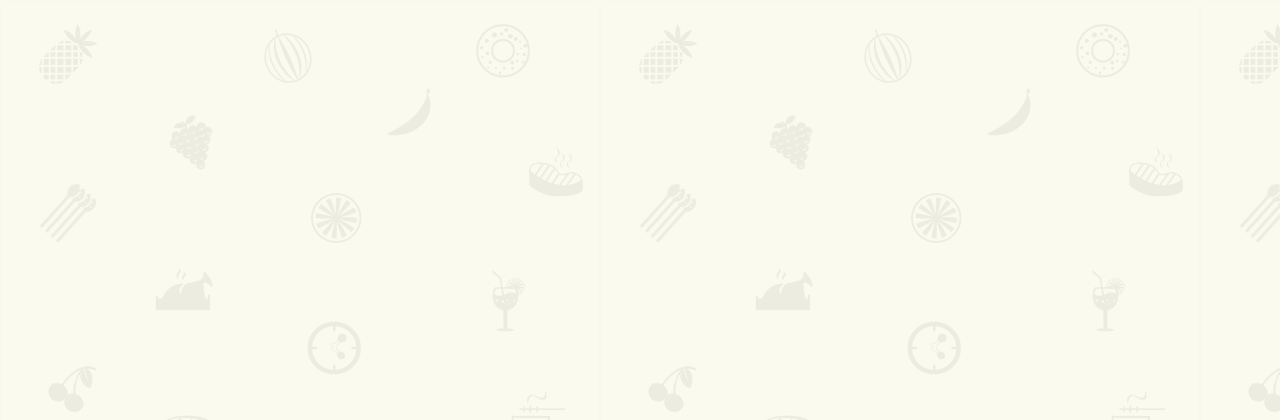
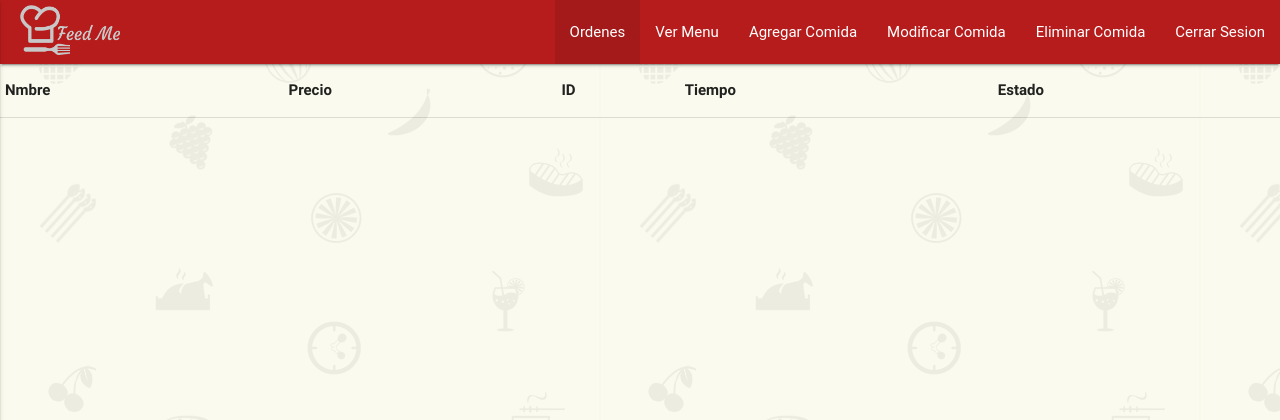
Before and after one commit to JoedHernandez1995/FeedMe_Restaurant, a PHP site: page /mainPage.html in a window 1280 px wide. Shown: the top 420 px of the page. Run offline with PHP 8.4, Linux system fonts and the light colour scheme; lists and menus that the app fills with data are empty; some libraries are stand-ins or nearby versions; some web fonts are replaced.

Commit message:
muestra las ordenes en la pagina de ordenes

```diff
--- a/mainPage.html
+++ b/mainPage.html
@@ -4,12 +4,12 @@
   <!--Import jQuery before materialize.js-->
   <script type="text/javascript" src="https://code.jquery.com/jquery-2.1.1.min.js"></script>
   <script type="text/javascript" src="js/materialize.min.js"></script>
-
+  <!--Import AngularJS -->
+  <script type="text/javascript" src="https://ajax.googleapis.com/ajax/libs/angularjs/1.5.0/angular.min.js"></script>
   <!--Import Google Icon Font-->
   <link href="http://fonts.googleapis.com/icon?family=Material+Icons" rel="stylesheet">
   <!--Import materialize.css-->
   <link type="text/css" rel="stylesheet" href="css/materialize.min.css"  media="screen,projection"/>
-
   <!-- Compiled and minified CSS -->
   <link rel="stylesheet" href="https://cdnjs.cloudflare.com/ajax/libs/materialize/0.97.5/css/materialize.min.css">
   <!-- Compiled and minified JavaScript -->
@@ -24,5 +24,45 @@
 
 <body background="./images/background.png">
 
+  <nav>
+    <div class="nav-wrapper red darken-4">
+      <img src="./images/Drawing.png" class="nav_bar_logo_left brand-logo" />
+      <a href="#" data-activates="mobile-demo" class="button-collapse"><i class="material-icons">menu</i></a>
+      <ul class="right hide-on-med-and-down">
+        <li class="active"><a href="mainPage.html">Ordenes</a></li>
+        <!-- Dropdown Trigger -->
+        <li><a href="#!">Ver Menu</a></li>
+        <li><a href="#!">Agregar Comida</a></li>
+        <li><a href="#!">Modificar Comida</a></li>
+        <li><a href="#!">Eliminar Comida</a></li>
+        <li><a href="#!">Cerrar Sesion</a></li>
+      </ul>
+      <ul class="side-nav" id="mobile-demo">
+        <li class="active"><a class="red-text text-darken-4" href="sass.html">Ordenes</a></li>
+        <li><a class="red-text text-darken-4" href="#!">Ver Menu</a></li>
+        <li><a class="red-text text-darken-4" href="#!">Agregar Comida</a></li>
+        <li><a class="red-text text-darken-4" href="#!">Modificar Comida</a></li>
+        <li><a class="red-text text-darken-4" href="#!">Eliminar Comida</a></li>
+        <li><a class="red-text text-darken-4" href="#!">Cerrar Sesion</a></li>
+      </ul>
+    </div>
+  </nav>
+
+  <div class="row">
+    <table id="ordersTable">
+      <thead>
+        <tr>
+          <th data-field="id">Nmbre</th>
+          <th data-field="name">Precio</th>
+          <th data-field="price">ID</th>
+          <th data-field="price">Tiempo</th>
+          <th data-field="price">Estado</th>
+        </tr>
+      </thead>
+      <tbody>
+      </tbody>
+    </table>
+  </div>
+
 </body>
 </html>
--- a/scripts/script.js
+++ b/scripts/script.js
@@ -16,6 +16,29 @@ function toJSON(formArray){
 
 $(document).ready(function() {
     console.log( "ready!" ); //Test jquery is ready
+
+    /*Load Orders from Server*/
+    $.ajax({
+      url: 'http://feedmeserver.herokuapp.com/comidas_cliente',
+      type: 'GET',
+      cache: false,
+      dataType: "json",
+      success: function(ordersData) {
+        $.each(ordersData, function(key, value){
+          $("#ordersTable > tbody").append("<tr><td>"+
+            value.nombre+"</td><td>"+
+            value.precio+"</td><td>"+
+            value.id_orden+"</td><td>"+
+            value.tiempo+"</td><td>"+
+            value.estado+"</td></tr>"
+          );
+        });
+      },
+      error: function(e) {
+        //called when there is an error
+        //console.log(e.message);
+      }
+    });
 
     /*Submit Registration Form*/
     $("#registrationForm").submit(function(event){
@@ -83,20 +106,7 @@ $(document).ready(function() {
 
     /*Materialize code*/
 
-    $('.button-collapse').sideNav({
-      menuWidth: 300, // Default is 240
-      edge: 'right', // Choose the horizontal origin
-      closeOnClick: true // Closes side-nav on <a> clicks, useful for Angular/Meteor
-      }
-    );
-
     $('select').material_select();
-    // Initialize collapse button
+    $(".dropdown-button").dropdown();
     $(".button-collapse").sideNav();
-    // Initialize collapsible (uncomment the line below if you use the dropdown variation)
-    //$('.collapsible').collapsible();
-    // Show sideNav
-    $('.button-collapse').sideNav('show');
-    // Hide sideNav
-    $('.button-collapse').sideNav('hide');
 });
--- a/styles/styles.css
+++ b/styles/styles.css
@@ -3,3 +3,10 @@
   height: 50px;
   margin-top: 5px;
 }
+
+.nav_bar_logo_left{
+  width: 100px;
+  height: 50px;
+  margin-top: 5px;
+  margin-left: 20px;
+}
```
